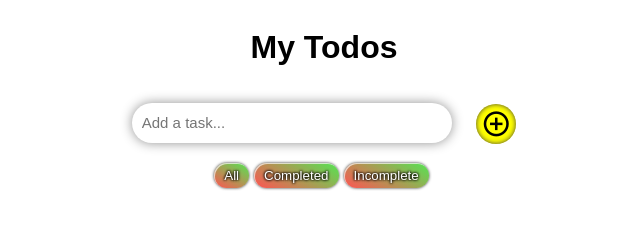
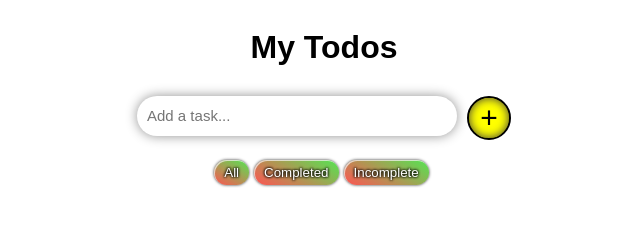
Before and after one commit to gokulananth0802/Todo_App, a plain HTML site: page index.html in a window 1280 px wide. Shown: the whole page, without its empty margins (316-956 px from the left). Drawn offline with nearby package versions, Linux system fonts and the light colour scheme.

Commit message:
Update index.html

```diff
--- a/index.html
+++ b/index.html
@@ -20,6 +20,7 @@
         align-items: center;
     }
     .entry{
+      display:flex;
         margin-bottom: 10px;
         position:relative;
         top:-10px;
@@ -44,12 +45,12 @@
         overflow: hidden;
         margin-bottom:20px;
         margin-left:-40px;
-        box-shadow: 3px 3px 5px rgba(0, 0, 0, 0.208),
-                    -3px -3px 5px rgba(0, 0, 0, 0.208),
+        box-shadow: 3px 3px 5px rgba(0, 0, 0, 0.208),-3px -3px 5px rgba(0, 0, 0, 0.208),
                     -3px 3px 5px rgba(0, 0, 0, 0.208),
                     3px -3px 5px rgba(0, 0, 0, 0.208)
                     ;
     }
+
     i:nth-child(2){
         background-color:rgb(54, 255, 23);
         border:none;
@@ -110,15 +111,21 @@
         box-shadow: 0px 0px 12px rgba(0, 0, 0, 0.434);
     }
     .addButton{
-        width: 40px;
-        height: 40px;
-        border:none;
-        border-radius: 50%;
+    display:flex;
+    justify-content:center;
+    align-items:center;
+    width:40px;
+    height:40px;
+        border:2px solid black;
+      border-radius: 50%;
         background-color: yellow;
-        font-weight: 700;
-        box-shadow: inset 0px 0px 5px rgb(62, 60, 60);
+        font-size:30px;
+        font-weight: 400;
+        box-shadow: inset 0px 0px 10px rgb(62, 60, 60);
+        margin-left:10px;
     }
     .addButton:hover{
+    border:none;
         background-color:black;
         color:yellow;
         box-shadow: inset 0px 0px 5px 2px yellow;
@@ -154,7 +161,7 @@
    <h1>My Todos</h1><br>
     <div class="entry">
         <input type="text" class="todoInput" placeholder="Add a task..." required>
-        <button class="addButton" onclick="addItem()"><i class='bx bx-plus-circle' ></i></button>
+        <div class="addButton" onclick="addItem()"><span>+</span></div>
     </div>
     <div class="filterItems">
         <button onclick="filtertasks('all')">All</button>
```
